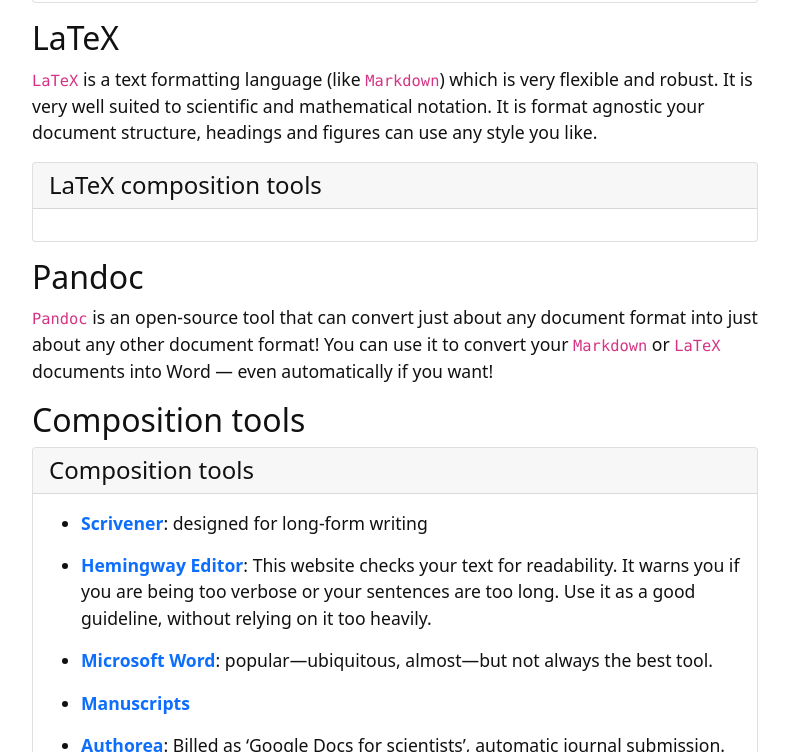
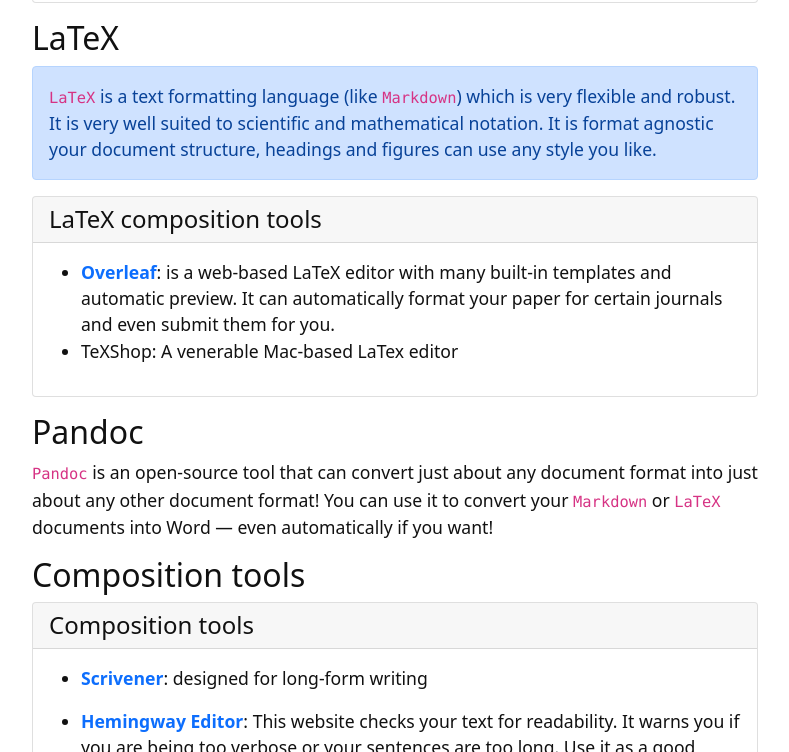
Before and after one commit to GriffithUniLibrary/digital-tools, a Jekyll site: the page built from content/5-writing-composition.md, in a window 1280 px wide and 900 px high, scrolled down 749 px, cut to the strip 0-752 px from the top of the window. Shown: the whole strip, without its empty margins (245-1034 px from the left). Built offline with Jekyll 4.4.1, drawn with Linux system fonts in a browser that asks for light colours; our own code applies the rules of GitHub Pages for plain Markdown files.

Commit message:
More on LaTeX

```diff
--- a/content/5-writing-composition.md
+++ b/content/5-writing-composition.md
@@ -3,7 +3,7 @@
 {% capture aboutmarkdown %}
 `Markdown` is a simple and popular text formatting syntax. It has many advantages for writing for the web, including the fact that it produces plain text files, which are easily shared. It's worth becoming familiar with it. This site is written in Markdown.
 {% endcapture %}
-{% include alert.html text=aboutmarkdown color="info" %}
+{% include alert.html text=aboutmarkdown color="primary" %}
 
 {% capture markdowntools %}
 
@@ -22,14 +22,18 @@ All of the programming text editors above support Markdown. Below are some dedic
 
 ## LaTeX
 
+{% capture aboutlatex %}
 `LaTeX` is a text formatting language (like `Markdown`) which is very flexible and robust. It is very well suited to scientific and mathematical notation. It is format agnostic your document structure, headings and figures can use any style you like.
+{% endcapture %}
+{% include alert.html text=aboutlatex color="primary" %}
 
 {% capture latextools %}
 
 - **[Overleaf](https://www.overleaf.com)**: is a web-based LaTeX editor with many built-in templates and automatic preview. It can automatically format your paper for certain journals and even submit them for you.
+- TeXShop: A venerable Mac-based LaTex editor
 
 {% endcapture %}
-{% include card.html header="LaTeX composition tools" text=telatextoolsxt %}
+{% include card.html header="LaTeX composition tools" text=latextools %}
 
 ## Pandoc
 
```
